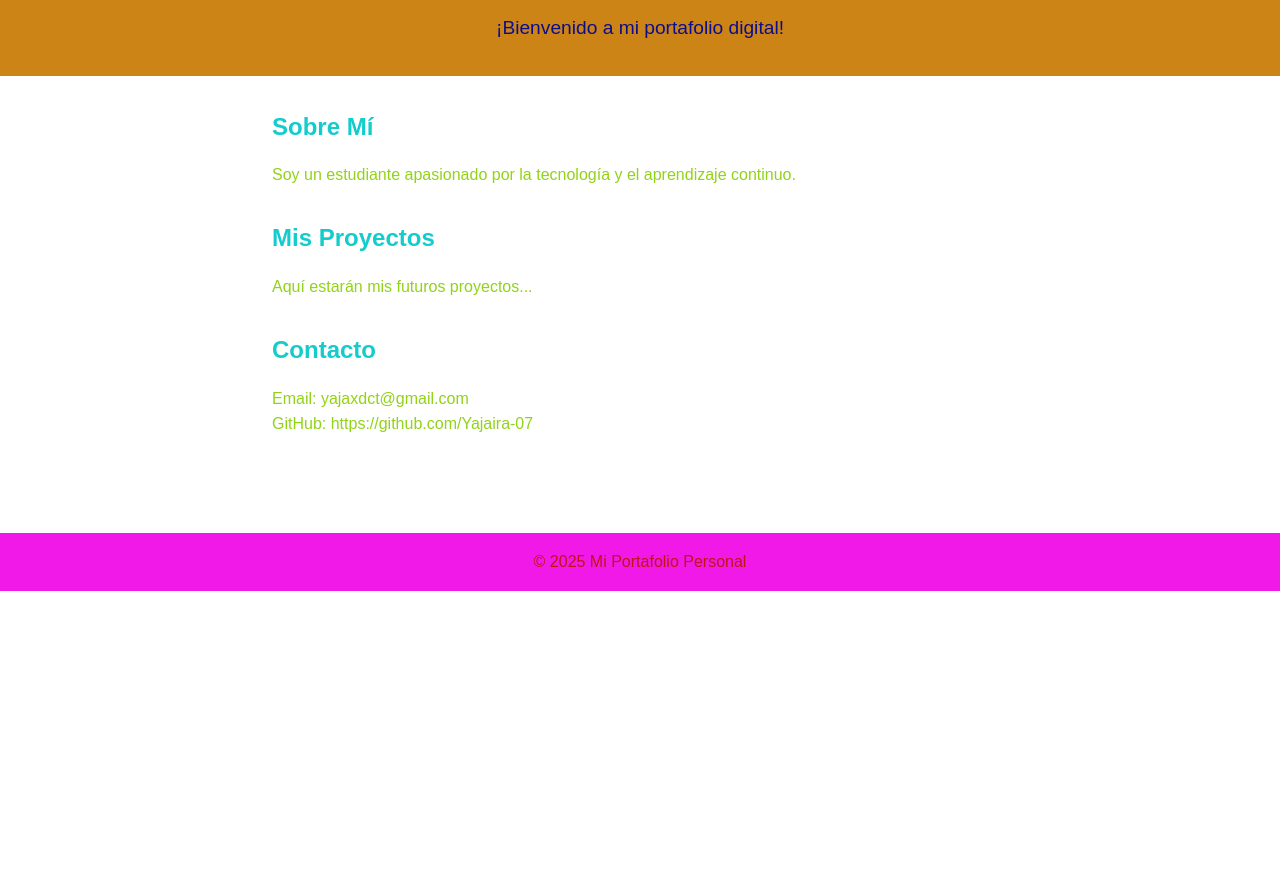
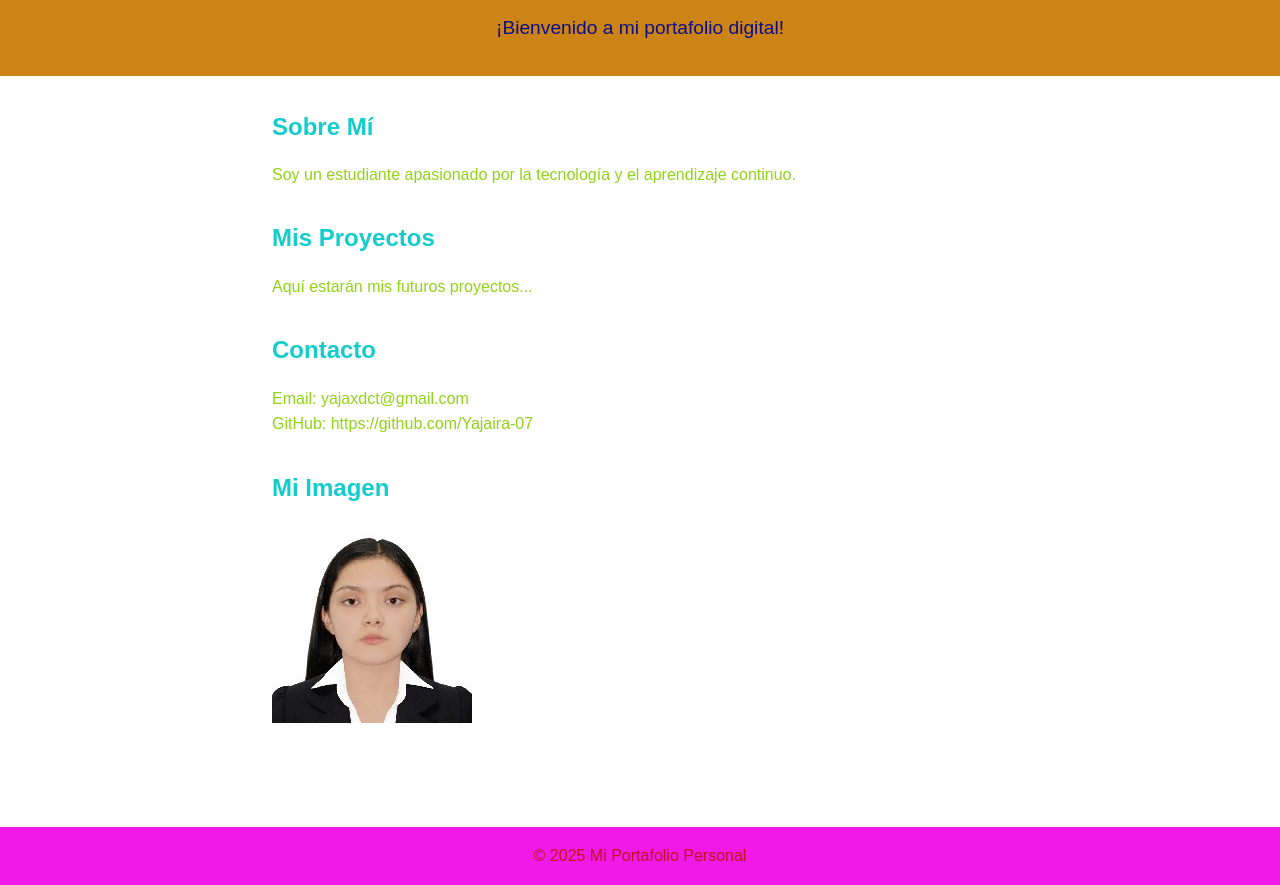
Before and after one commit to Yajaira-07/trabajo, a plain HTML site: page index.html in a window 1280 px wide. Shown: the part 112-997 px from the top of the page. Before the commit the page ends 800 px from the top, so only its background shows below. Drawn offline with Linux system fonts and the light colour scheme; files whose address does not match are found by name.

Commit message:
Agregando linea de comando de imgane a html

```diff
--- a/index.html
+++ b/index.html
@@ -27,7 +27,10 @@
             <p>Email: yajaxdct@gmail.com</p>
             <p>GitHub: https://github.com/Yajaira-07</p>
         </section>
-
+        <section>
+  <h2>Mi Imagen</h2>
+  <img src="C:\Users\LENOVO\Documents\Tareagipdash\Images\perfil.jpg" alt="Foto de portafolio">
+</section>
     </main>
 
     <footer>
```
